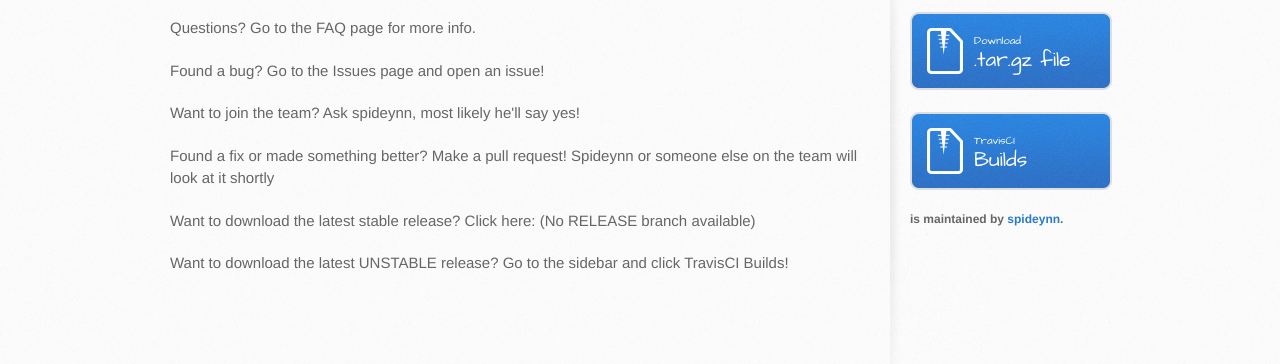
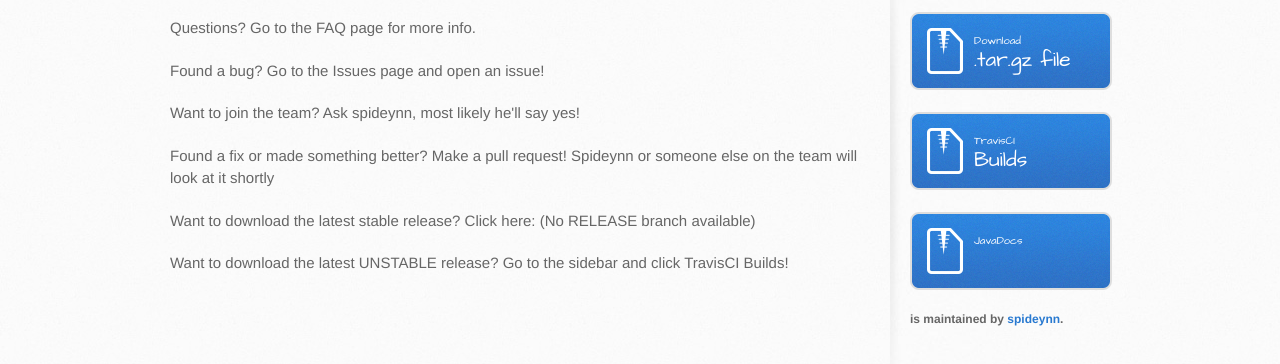
Before and after one commit to spideynn/Miner2D, a plain HTML site: page index.html in a window 1280 px wide. Shown: the part 354-718 px from the top of the page. Drawn offline with Linux system fonts and the light colour scheme.

Commit message:
Update index.html

```diff
--- a/index.html
+++ b/index.html
@@ -66,6 +66,10 @@ Go to the sidebar and click TravisCI Builds!</p>
             <small>TravisCI</small>
             Builds
           </a>
+          <a href="http://spideynn.github.io/Miner2D/JavaDocs/" class="button">
+            <small>JavaDocs</small>
+          </a>
+
 
           <p class="repo-owner"><a href="https://github.com/spideynn/Miner2D"></a> is maintained by <a href="https://github.com/spideynn">spideynn</a>.</p>
         </aside>
```
